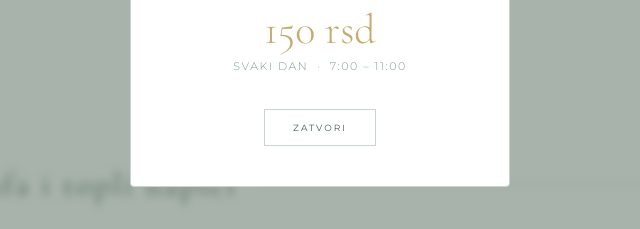
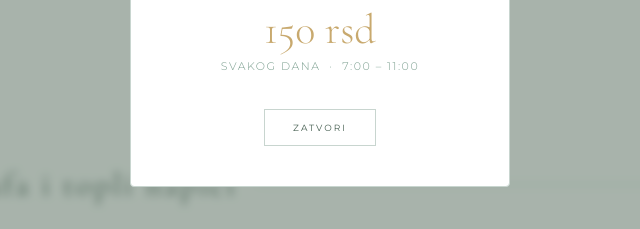
Before and after one commit to verdecaffe018-droid/cafe-verde-digitalni-meni-aleksinac, a plain HTML site: page index.html in a window 1280 px wide. Shown: the part 396-625 px from the top of the page, 320-960 px from the left. Drawn offline with nearby package versions, Linux system fonts and the light colour scheme.

Commit message:
Update index.html

```diff
--- a/index.html
+++ b/index.html
@@ -843,7 +843,7 @@
       <div class="popup-tag">Jutarnja ponuda</div>
       <div class="popup-title">Jutarnja kafa</div>
       <div class="popup-price">150 rsd</div>
-      <div class="popup-hours">Svaki dan &nbsp;·&nbsp; 7:00 – 11:00</div>
+      <div class="popup-hours">Svakog dana &nbsp;·&nbsp; 7:00 – 11:00</div>
       <button class="popup-close" onclick="document.getElementById('promoPopup').classList.add('hidden')">Zatvori</button>
     </div>
   </div>
```
